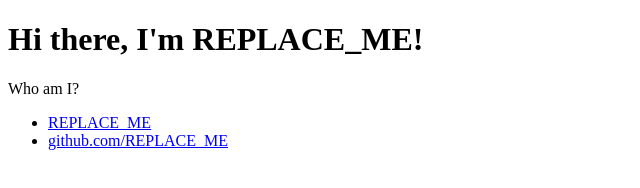
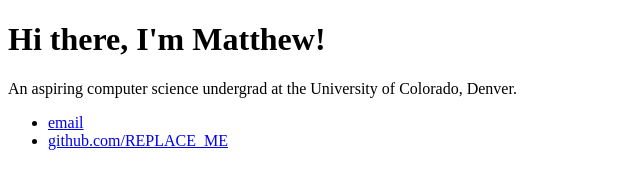
Before and after one commit to MWARDUNI/mwarduni.github.io, a plain HTML site: page index.html in a window 1280 px wide. Shown: the whole page, without its empty margins (0-640 px from the left). Drawn offline with Linux system fonts and the light colour scheme.

Commit message:
Update index.html

```diff
--- a/index.html
+++ b/index.html
@@ -1,18 +1,18 @@
 <!DOCTYPE html>
 <html>
   <head>
-    <title>REPLACE_ME</title>
+    <title>MY SITE</title>
   </head>
   <body>
     <div class="container">
       <div class="blurb">
-        <h1>Hi there, I'm REPLACE_ME!</h1>
-        <p>Who am I?</p>
+        <h1>Hi there, I'm Matthew!</h1>
+        <p>An aspiring computer science undergrad at the University of Colorado, Denver.</p>
       </div>
     </div>
     <footer>
       <ul>
-        <li><a href="mailto:REPLACE_ME@gmail.com">REPLACE_ME</a></li>
+        <li><a href="mailto:matthew.m.ward@gmail.com">email</a></li>
         <li>
           <a href="https://github.com/mwarduni.github.io">github.com/REPLACE_ME</a>
         </li>
```
